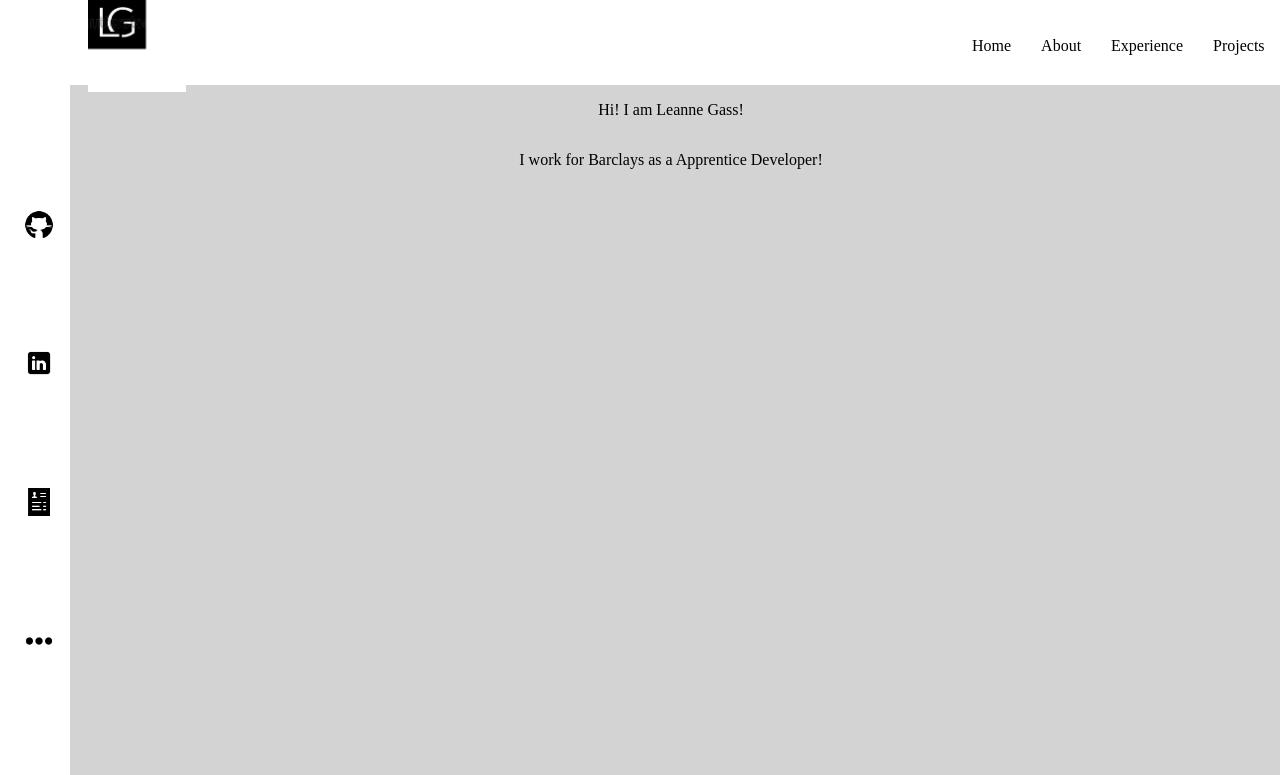
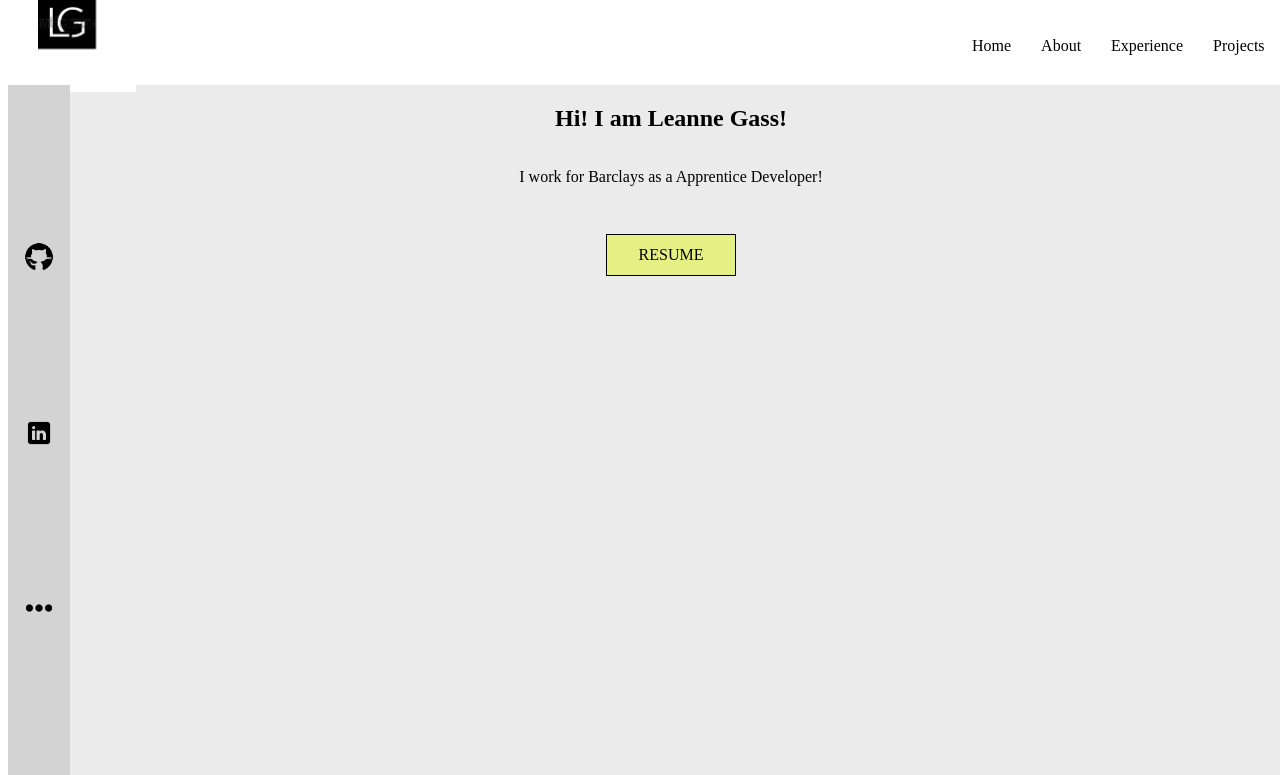
Before and after one commit to leannegass/My-Website, a plain HTML site: page index.html in a window 1280 px wide. Shown: the top 775 px of the page. Drawn offline with Linux system fonts and the light colour scheme.

Commit message:
added links to icons

```diff
--- a/index.html
+++ b/index.html
@@ -23,20 +23,24 @@
 
     <main class="flex-main">
         <div class="sidebar">
-            <img src="icons8-github-30.png"/></img>
-            <img src="icons8-linkedin-48.png"/></img>
-            <img src="icons8-resume-50.png"/></img>
+            <a href="https://github.com/leannegass" target="_blank">
+                <img src="icons8-github-30.png"/></a>
+            <a = href="https://www.linkedin.com/in/leanne-gass-242233255/" target="_blank">
+                <img src="icons8-linkedin-48.png"/></a>
             <img src="icons8-more-50.png"/></img>
         </div>
         <div class="main-content">
             <section>
-                <p>Hi! I am Leanne Gass!</p>
+                <h1>Hi! I am Leanne Gass!</h1>
             </section>
 
             <section>
                 <p>I work for Barclays as a Apprentice Developer!</p>
             </section>
 
+            <section class="resume">
+                RESUME
+            </section>
         </div>
     </main>
 
--- a/style.css
+++ b/style.css
@@ -12,8 +12,6 @@
 
 .logo {
     display: inline-block;
-    margin-left: 50px;
-
 
 }
 
@@ -31,12 +29,13 @@
 }
 
 .nav-item:hover {
-    background-color: white;
+    background-color:lightgray;
 }
 
 .sidebar img {
     height: 30px;
     width :30px;
+
 }
 
 .logo img {
@@ -50,7 +49,7 @@ footer img {
 }
 
 .flex-main {
-    background-color: lightgray;
+    background-color:  rgb(236, 235, 235);
     width : 100%;
     padding-right: 2.5rem;
     display : flex;
@@ -60,7 +59,7 @@ footer img {
 .image-container{
     height: 10vh;
     width: 10vw;
-    background-color:lightyellow;
+    background-color: rgb(214, 241, 214);
     margin: 2rem;
     color:black;
     border: solid black 1px;
@@ -87,7 +86,7 @@ footer {
     align-items: center;
 }
 .sidebar {
-    background-color: white;
+    background-color:lightgray;
 
     color: black;
     padding: 1rem;
@@ -101,3 +100,15 @@ body{
     height: 80%;
 
 }
+.resume {
+    height: 5vh;
+    width: 10vw;
+    background-color: rgb(229, 240, 132);
+    margin: 2rem;
+    color:black;
+    border: solid black 1px;
+    display: flex;
+    justify-content: center;
+    align-items: center;
+
+}
```
Also changed, not shown: about.html (+4 -3 lines), experience.html (+4 -3 lines), project.html (+4 -3 lines).
